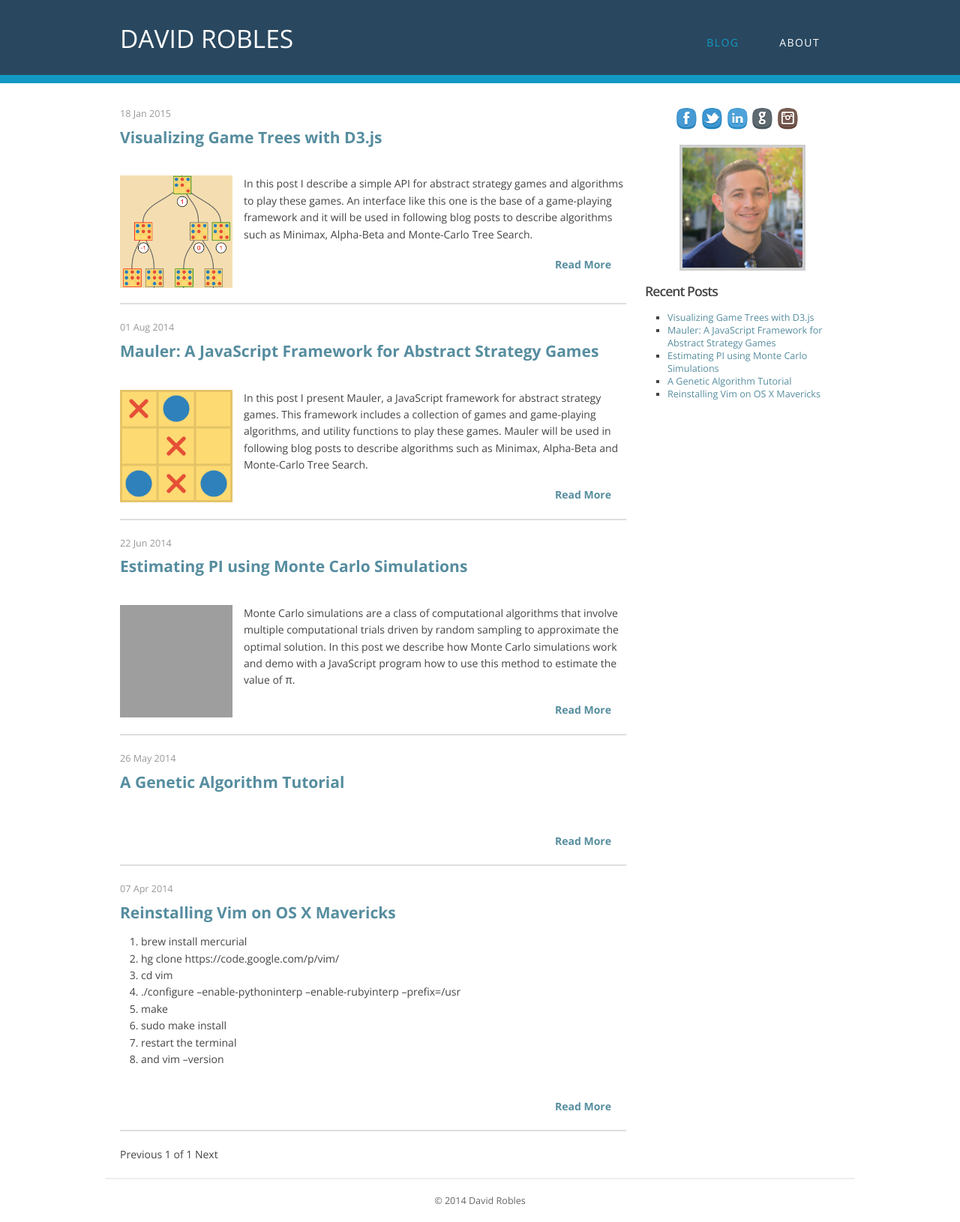
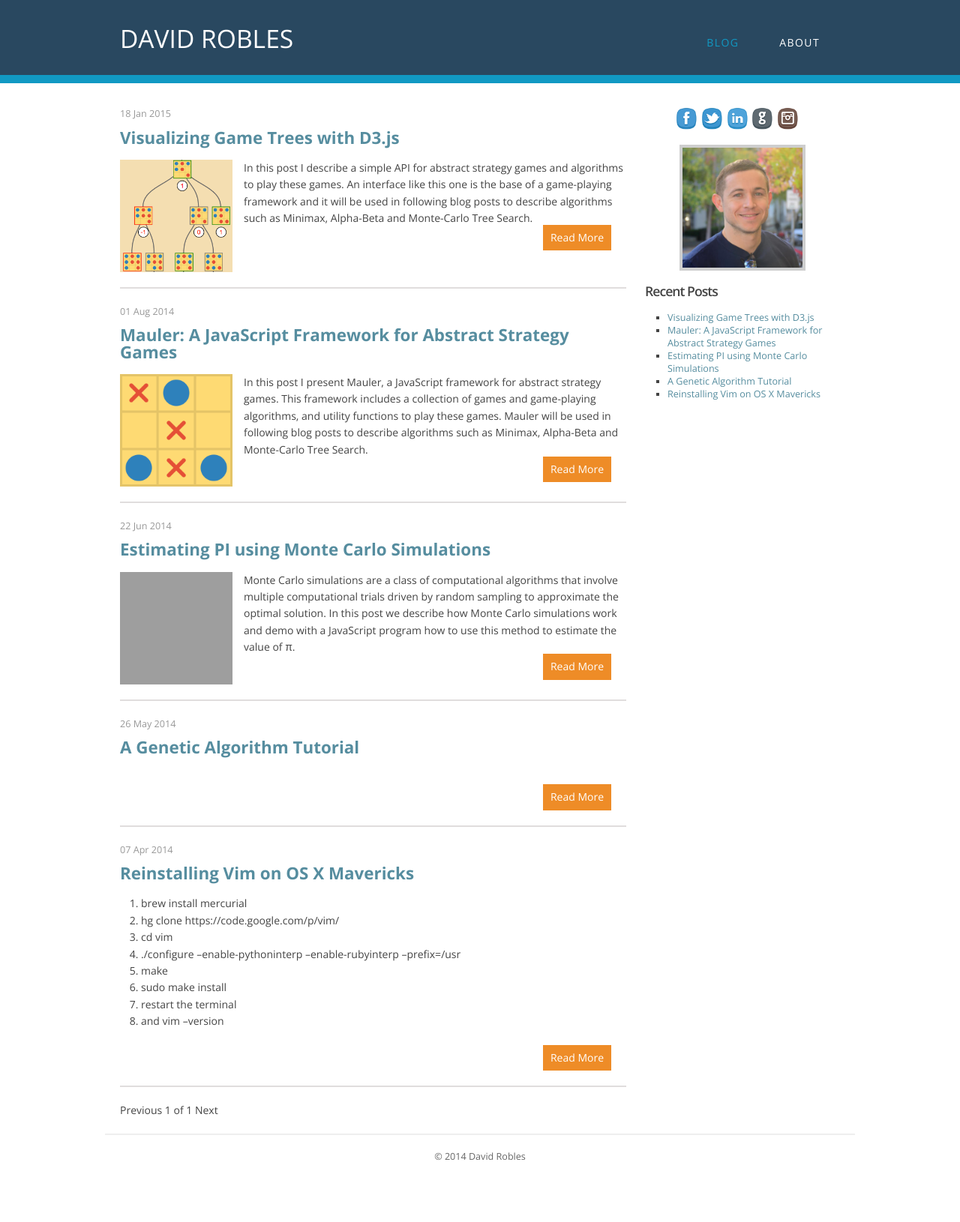
Before and after one commit to davidrobles/davidrobles.github.io, a Jekyll site: the page built from index.html, in a window 1280 px wide. Shown: the whole page at 75% size. Built offline with Jekyll 4.4.1, drawn with Linux system fonts in a browser that asks for light colours; Markdown is read by kramdown in place of the engine named in the settings; the list of posts is cut into pages by our own code; after the commit the page ends 1571 px from its top, so only the background shows below that; grey boxes are pictures that could not be loaded.

Commit message:
UI changes

```diff
--- a/css/main.css
+++ b/css/main.css
@@ -12,7 +12,7 @@ body {
 
 h1 {
     color: #568d9f;
-    font-size: 1.5em;
+    font-size: 1.6em;
     margin: 0.4em 0 0.8em 0;
 }
 
@@ -191,11 +191,19 @@ footer {
 }
 
 a.read-more {
-    margin-top: 40px;
+    margin-top: 20px;
     margin-right: 20px;
-    font-weight: bold;
+    padding: 6px 10px;
     display: block;
     text-align: right;
+    color: #ffffff;
+    /*background-color: #F6A926;*/
+    background-color: #EE8C27;
+}
+
+a:hover.read-more {
+    background-color: #F6A926;
+    text-decoration: none;
 }
 
 .post img.excerpt {
--- a/index.html
+++ b/index.html
@@ -9,7 +9,7 @@ title:  Blog
         <p class="date">{{ post.date | date_to_string }}</p>
         <h1><a href="{{ post.url }}">{{ post.title }}</a></h1>
         {% if post.img %}
-            <a href="{{post.url}}" class="read-more">
+            <a href="{{post.url}}">
                 <img src="/img/{{post.img}}" width="150px" height="150px"
                      alt="{{post.title | raw}}" class="excerpt" />
             </a>
```
